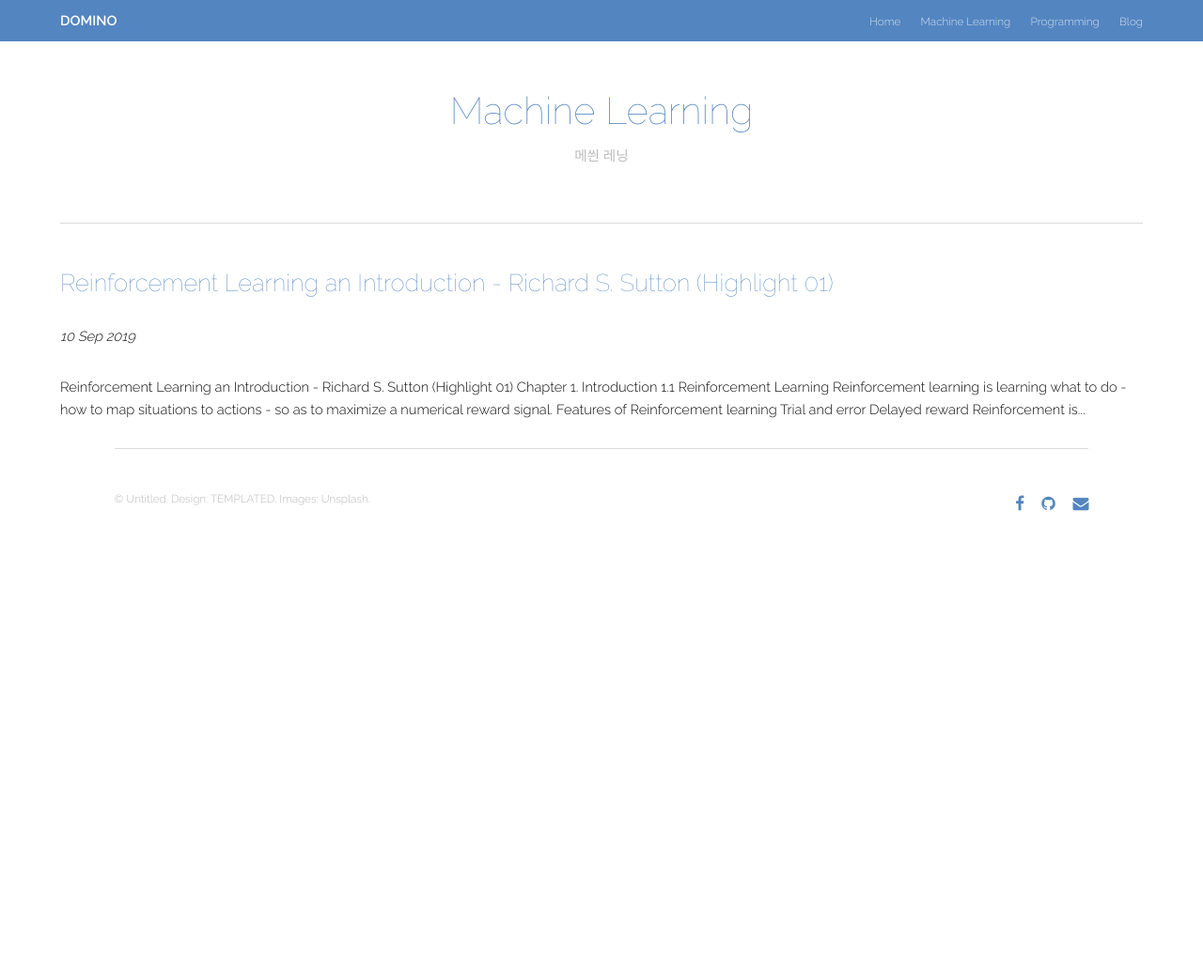
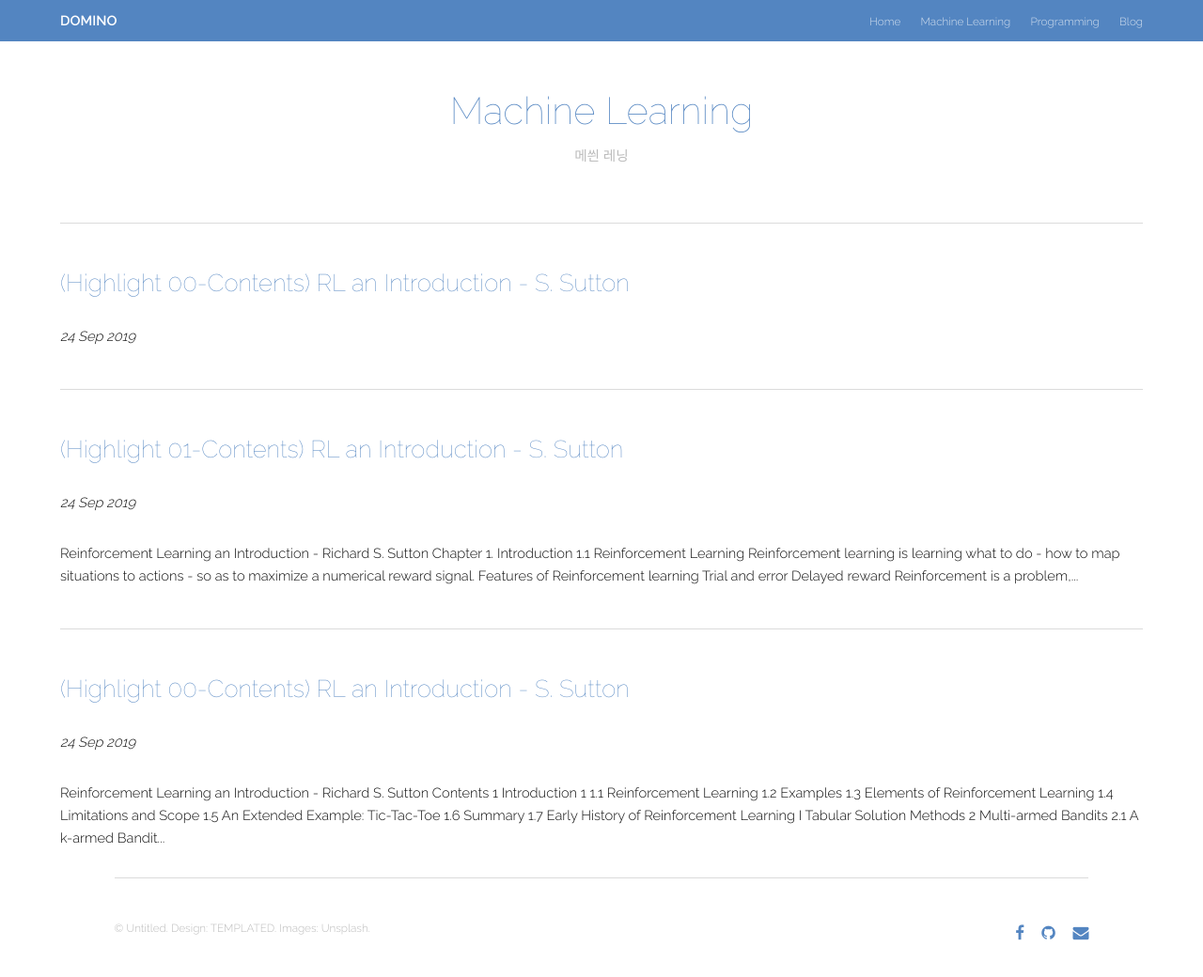
Before and after one commit to backgom2357/backgom2357.github.io, a Jekyll site: the page built from ML.html, in a window 1280 px wide and 1080 px high. Shown: the top 1040 px of the window at 94% size. Built offline with Jekyll 4.4.1, drawn with Linux system fonts in a browser that asks for light colours; some of the changed lines change nothing that is shown.

Commit message:
rl posts

```diff
--- /dev/null
+++ b/_posts/2019-09-24-(Highlight 00-Contents) RL an Introduction - S. Sutton.markdown
@@ -0,0 +1,214 @@
+---
+layout: post
+title: '(Highlight 00-Contents) RL an Introduction - S. Sutton'
+date: 2019-09-24
+categories: machine_learning
+image: images/RLIntroduction_Sutton.png
+---
+
+# Reinforcement Learning an Introduction - Richard S. Sutton
+
+## Contents
+
+#### 1 Introduction 1
+1.1 Reinforcement Learning<br>
+1.2 Examples<br>
+1.3 Elements of Reinforcement Learning<br>
+1.4 Limitations and Scope<br>
+1.5 An Extended Example: Tic-Tac-Toe<br>
+1.6 Summary<br>
+1.7 Early History of Reinforcement Learning<br>
+
+### I Tabular Solution Methods
+#### 2 Multi-armed Bandits
+2.1 A k-armed Bandit Problem<br>
+2.2 Action-value Methods<br>
+2.3 The 10-armed Testbed<br>
+2.4 Incremental Implementation<br>
+2.5 Tracking a Nonstationary Problem<br>
+2.6 Optimistic Initial Values<br>
+2.7 Upper-Confidence-Bound Action Selection<br>
+2.8 Gradient Bandit Algorithms<br>
+2.9 Associative Search (Contextual Bandits)<br>
+2.10 Summary<br>
+
+#### 3 Finite Markov Decision Processes
+3.1 The Agent–Environment Interface<br>
+3.2 Goals and Rewards<br>
+3.3 Returns and Episodes<br>
+3.4 Unified Notation for Episodic and Continuing Tasks<br>
+3.5 Policies and Value Functions<br>
+3.6 Optimal Policies and Optimal Value Functions<br>
+3.7 Optimality and Approximation<br>
+3.8 Summary<br>
+
+#### 4 Dynamic Programming
+4.1 Policy Evaluation (Prediction)<br>
+4.2 Policy Improvement<br>
+4.3 Policy Iteration<br>
+4.4 Value Iteration<br>
+4.5 Asynchronous Dynamic Programming<br>
+4.6 Generalized Policy Iteration<br>
+4.7 Efficiency of Dynamic Programming<br>
+4.8 Summary
+
+#### 5 Monte Carlo Methods
+5.1 Monte Carlo Prediction<br>
+5.2 Monte Carlo Estimation of Action Values<br>
+5.3 Monte Carlo Control<br>
+5.4 Monte Carlo Control without Exploring Starts<br>
+5.5 Off-policy Prediction via Importance Sampling<br>
+5.6 Incremental Implementation<br>
+5.7 Off-policy Monte Carlo Control<br>
+5.8 \*Discounting-aware Importance Sampling<br>
+5.9 \*Per-decision Importance Sampling<br>
+5.10 Summary<br>
+
+#### 6 Temporal-Di↵erence Learning
+6.1 TD Prediction<br>
+6.2 Advantages of TD Prediction Methods<br>
+6.3 Optimality of TD(0)<br>
+6.4 Sarsa: On-policy TD Control<br>
+6.5 Q-learning: O↵-policy TD Control<br>
+6.6 Expected Sarsa<br>
+6.7 Maximization Bias and Double Learning<br>
+6.8 Games, Afterstates, and Other Special Cases<br>
+6.9 Summary<br>
+
+#### 7 n-step Bootstrapping
+7.1 n-step TD Prediction<br>
+7.2 n-step Sarsa<br>
+7.3 n-step O↵-policy Learning<br>
+7.4 \*Per-decision Methods with Control Variates<br>
+7.5 O↵-policy Learning Without Importance Sampling: The n-step Tree Backup Algorithm<br>
+7.6 \*A Unifying Algorithm: n-step Q(σ)<br>
+7.7 Summary<br>
+
+#### 8 Planning and Learning with Tabular Methods
+8.1 Models and Planning<br>
+8.2 Dyna: Integrated Planning, Acting, and Learning<br>
+8.3 When the Model Is Wrong <br>
+8.4 Prioritized Sweeping <br>
+8.5 Expected vs. Sample Updates <br>
+8.6 Trajectory Sampling <br>
+8.7 Real-time Dynamic Programming <br>
+8.8 Planning at Decision Time <br>
+8.9 Heuristic Search <br>
+8.10 Rollout Algorithms<br>
+8.11 Monte Carlo Tree Search<br>
+8.12 Summary of the Chapter <br>
+8.13 Summary of Part I: Dimensions<br>
+
+### II Approximate Solution Methods
+#### 9 On-policy Prediction with Approximation
+9.1 Value-function Approximation <br>
+9.2 The Prediction Objective (VE)<br>
+9.3 Stochastic-gradient and Semi-gradient Methods<br>
+9.4 Linear Methods <br>
+9.5 Feature Construction for Linear Methods<br>
+  9.5.1 Polynomials <br>
+  9.5.2 Fourier Basis <br>
+  9.5.3 Coarse Coding <br>
+  9.5.4 Tile Coding <br>
+  9.5.5 Radial Basis Functions <br>
+9.6 Selecting Step-Size Parameters Manually <br>
+9.7 Nonlinear Function Approximation: Artificial Neural Networks<br>
+9.8 Least-Squares TD<br>
+9.9 Memory-based Function Approximation <br>
+9.10 Kernel-based Function Approximation<br>
+9.11 Looking Deeper at On-policy Learning: Interest and Emphasis<br>
+9.12 Summary <br>
+
+#### 10 On-policy Control with Approximation
+10.1 Episodic Semi-gradient Control<br>
+10.2 Semi-gradient n-step Sarsa<br>
+10.3 Average Reward: A New Problem Setting for Continuing Tasks<br>
+10.4 Deprecating the Discounted Setting<br>
+10.5 Di↵erential Semi-gradient n-step Sarsa<br>
+10.6 Summary <br>
+
+#### 11 \*Off-policy Methods with Approximation
+11.1 Semi-gradient Methods <br>
+11.2 Examples of Off-policy Divergence<br>
+11.3 The Deadly Triad<br>
+11.4 Linear Value-function Geometry<br>
+11.5 Gradient Descent in the Bellman Error<br>
+11.6 The Bellman Error is Not Learnable<br>
+11.7 Gradient-TD Methods <br>
+11.8 Emphatic-TD Methods<br>
+11.9 Reducing Variance<br>
+11.10 Summary<br><br>
+
+#### 12 Eligibility Traces
+12.1 The λ-return<br>
+12.2 TD(λ)<br>
+12.3 n-step Truncated λ-return Methods<br>
+12.4 Redoing Updates: Online λ-return Algorithm<br>
+12.5 True Online TD(λ)<br>
+12.6 \*Dutch Traces in Monte Carlo Learning<br>
+12.7 Sarsa(λ)<br>
+12.8 Variable λ and γ<br>
+12.9 \*Off-policy Traces with Control Variates<br>
+12.10 Watkins’s Q(λ) to Tree-Backup(λ)<br>
+12.11 Stable O↵-policy Methods with Traces<br>
+12.12 Implementation Issues<br>
+12.13 Conclusions<br>
+
+#### 13 Policy Gradient Methods
+13.1 Policy Approximation and its Advantages<br>
+13.2 The Policy Gradient Theorem<br>
+13.3 REINFORCE: Monte Carlo Policy Gradient<br>
+13.4 REINFORCE with Baseline<br>
+13.5 Actor–Critic Methods<br>
+13.6 Policy Gradient for Continuing Problems<br>
+13.7 Policy Parameterization for Continuous Actions<br>
+13.8 Summary<br>
+
+### III Looking Deeper
+#### 14 Psychology
+14.1 Prediction and Control<br>
+14.2 Classical Conditioning<br>
+  14.2.1 Blocking and Higher-order Conditioning<br>
+  14.2.2 The Rescorla–Wagner Model<br>
+  14.2.3 The TD Model<br>
+  14.2.4 TD Model Simulations<br>
+14.3 Instrumental Conditioning <br>
+14.4 Delayed Reinforcement<br>
+14.5 Cognitive Maps<br>
+14.6 Habitual and Goal-directed Behavior<br>
+14.7 Summary<br>
+
+#### 15 Neuroscience
+15.1 Neuroscience Basics<br>
+15.2 Reward Signals, Reinforcement Signals, Values, and Prediction Errors<br>
+15.3 The Reward Prediction Error Hypothesis<br>
+15.4 Dopamine<br>
+15.5 Experimental Support for the Reward Prediction Error Hypothesis<br>
+15.6 TD Error/Dopamine Correspondence<br>
+15.7 Neural Actor–Critic<br>
+15.8 Actor and Critic Learning Rules<br>
+15.9 Hedonistic Neurons<br>
+15.10 Collective Reinforcement Learning<br>
+15.11 Model-based Methods in the Brain<br>
+15.12 Addiction <br>
+15.13 Summary<br>
+
+#### 16 Applications and Case Studies
+16.1 TD-Gammon<br>
+16.2 Samuel’s Checkers Player<br>
+16.3 Watson’s Daily-Double Wagering<br>
+16.4 Optimizing Memory Control<br>
+16.5 Human-level Video Game Play<br>
+16.6 Mastering the Game of Go<br>
+16.6.1 AlphaGo<br>
+16.6.2 AlphaGo Zero<br>
+16.7 Personalized Web Services<br>
+16.8 Thermal Soaring<br>
+
+#### 17 Frontiers
+17.1 General Value Functions and Auxiliary Tasks<br>
+17.2 Temporal Abstraction via Options<br>
+17.3 Observations and State<br>
+17.4 Designing Reward Signals<br>
+17.5 Remaining Issues<br>
+17.6 The Future of Artificial Intelligence<br>
--- a/_posts/2019-09-10-RL-01RL-an-Intoduction(2ed)-.markdown
+++ b/_posts/2019-09-24-(Highlight 01-1.1-1.2) RL an Introduction - S. Sutton.markdown
@@ -1,11 +1,11 @@
 ---
 layout: post
-title:  "Reinforcement Learning an Introduction - Richard S. Sutton (Highlight 01)"
-date:   2019-09-10
+title:  "(Highlight 01-Contents) RL an Introduction - S. Sutton"
+date:   2019-09-24
 categories: machine_learning
 image: images/RLIntroduction_Sutton.png
 ---
-# Reinforcement Learning an Introduction - Richard S. Sutton (Highlight 01)
+# Reinforcement Learning an Introduction - Richard S. Sutton
 
 ## Chapter 1. Introduction
 
--- /dev/null
+++ b/_posts/2019-09-24-(Highlight 03-1.3) RL an Introduction - S. Sutton.markdown
@@ -0,0 +1,7 @@
+---
+layout: post
+title: '(Highlight 00-Contents) RL an Introduction - S. Sutton'
+date: 2019-09-24
+categories: machine_learning
+image: images/RLIntroduction_Sutton.png
+---
```
